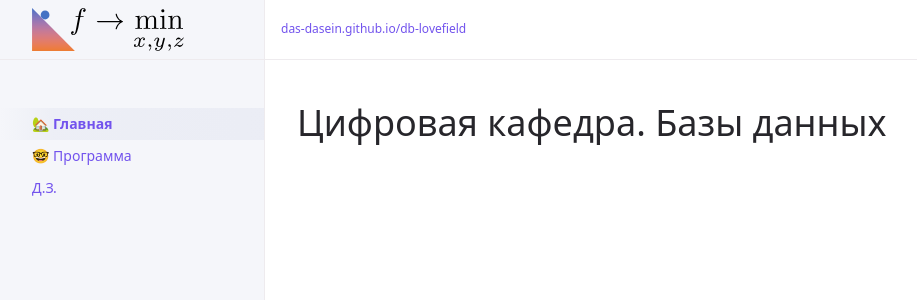
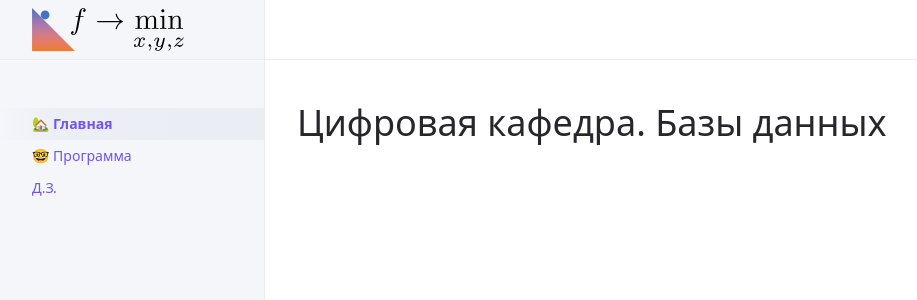
Before and after one commit to Das-dasein/db-lovefield, a Jekyll site: the page built from README.md, in a window 1280 px wide. Shown: the top 300 px of the page, without its empty margins (107-1024 px from the left). Built offline with Jekyll 4.4.1, drawn with Linux system fonts in a browser that asks for light colours; our own code applies the rules of GitHub Pages for plain Markdown files; a script that is not in the unit is left out.

Commit message:
Update _config.yml

```diff
--- a/_config.yml
+++ b/_config.yml
@@ -7,11 +7,6 @@ search_enabled: false
 # Enable or disable heading anchors
 heading_anchors: true
 
-aux_links:
-  "das-dasein.github.io/db-lovefield":
-    - "https://das-dasein.github.io/db-lovefield"
-# Makes Aux links open in a new tab. Default is false
-aux_links_new_tab: true
 plugins:
   - jekyll-seo-tag
 
```
